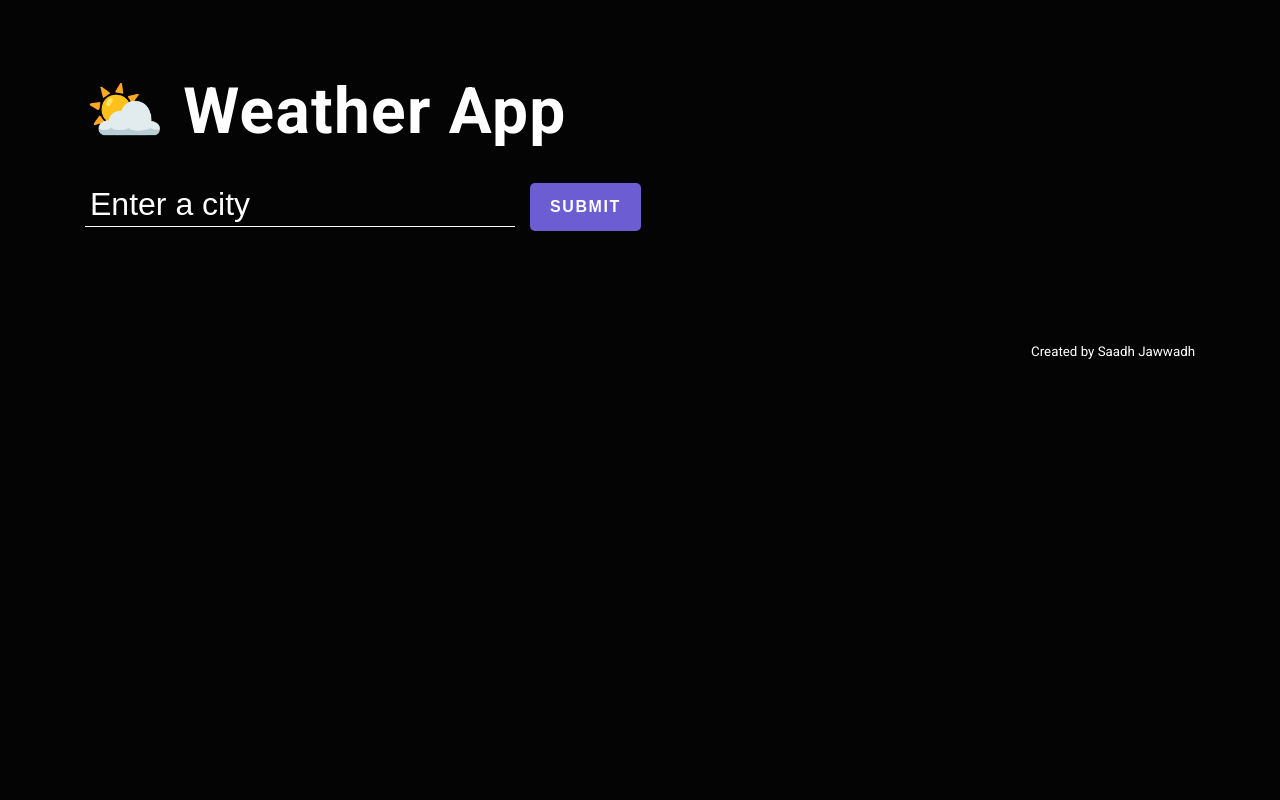
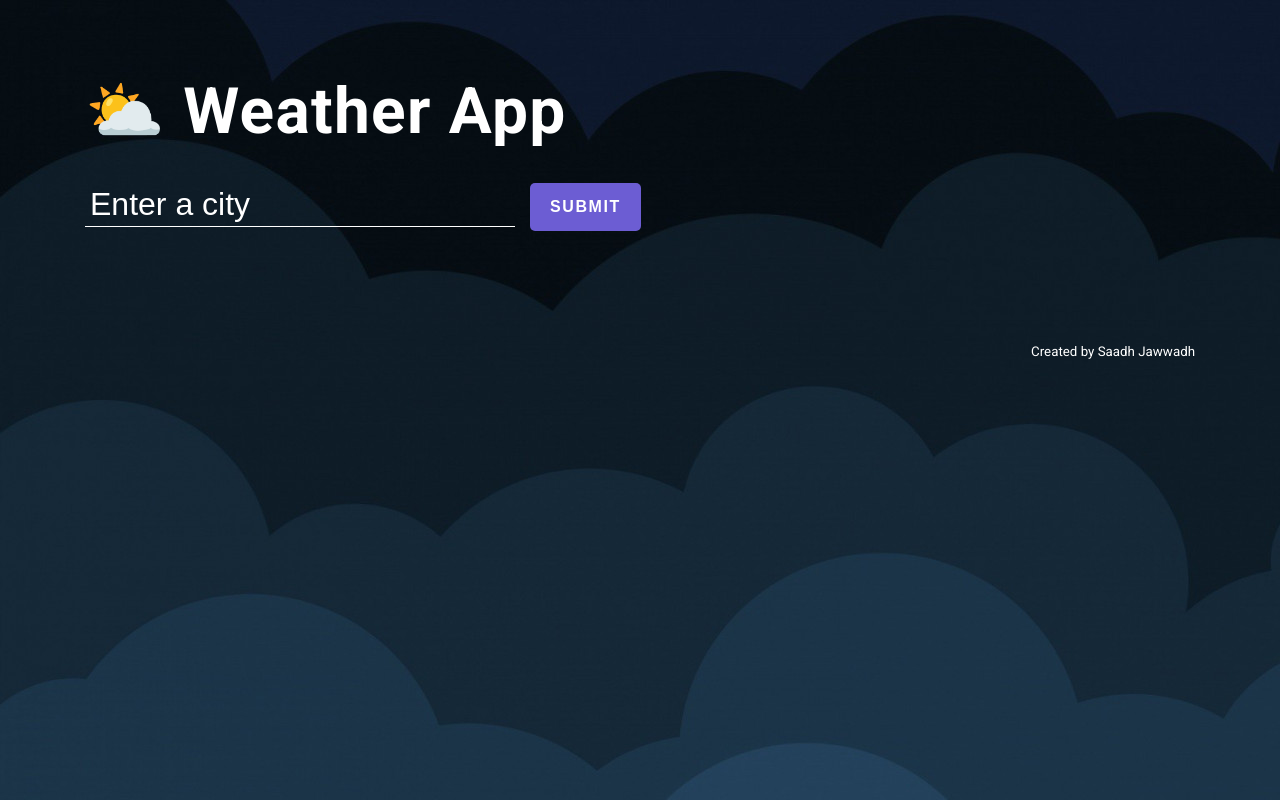
Before and after one commit to SaadhJawwadh/SaadhJawwadh-WeatherWebSite, a plain HTML site: page docs/index.html in a window 1280 px wide. Drawn offline with Linux system fonts and the light colour scheme.

Commit message:
Hosting Background

```diff
--- a/docs/style.css
+++ b/docs/style.css
@@ -1,7 +1,7 @@
 /* RESET STYLES
 –––––––––––––––––––––––––––––––––––––––––––––––––– */
 :root {
-  background-image: url("/Asset/BG.jpg");
+  background-image: url("BG.jpg");
   background-color: #040405;
   --text_light: #fff;
   --text_med: #53627c;
```
